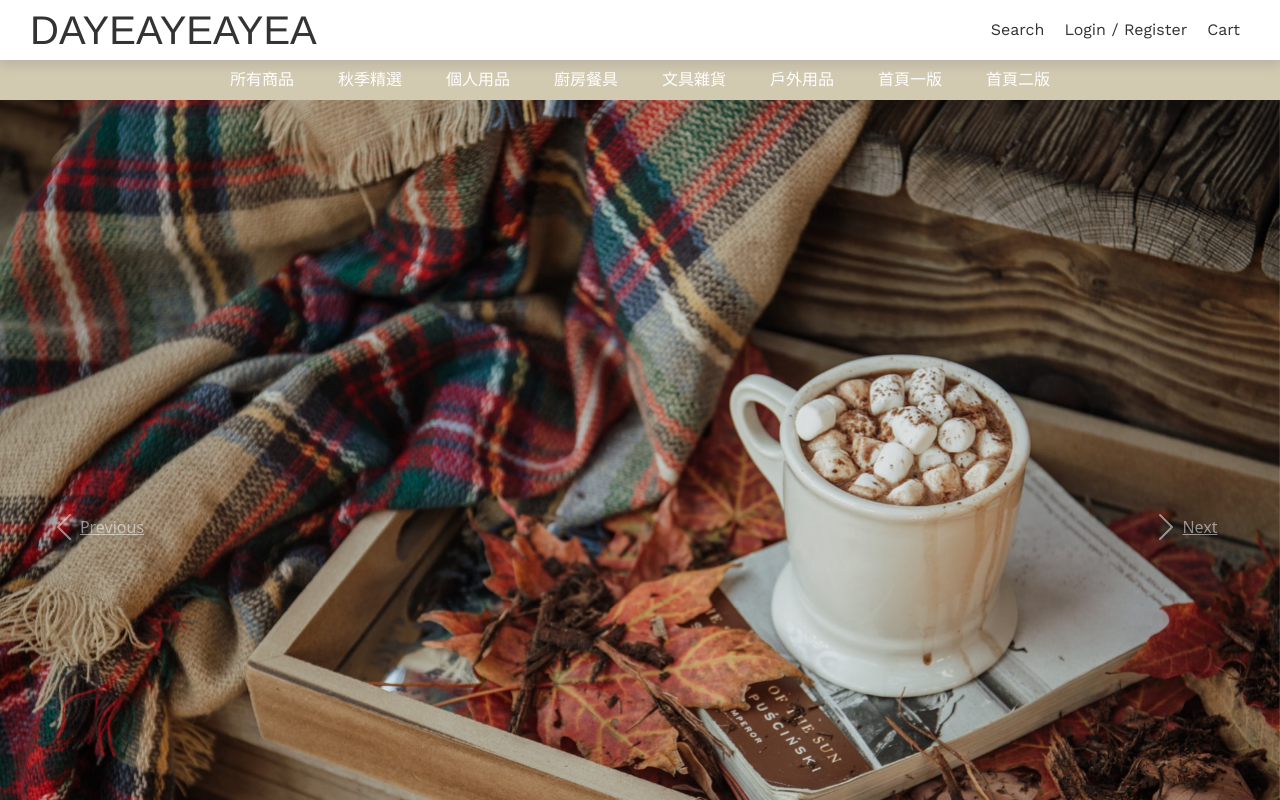
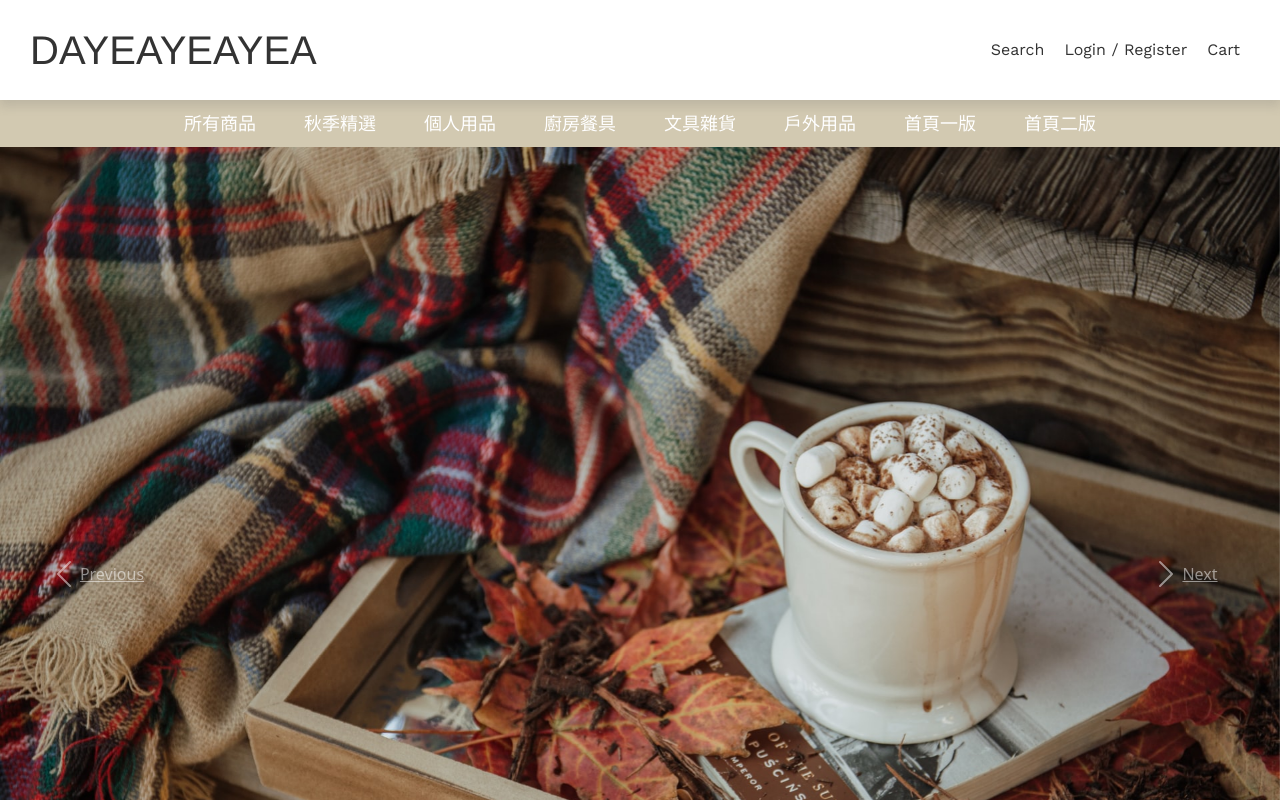
Before and after one commit to jackielin7789978/DAYEAYEAYEA_demo, a React (Create React App) app: page /#/2 in a window 1280 px wide. Shown: the top 800 px of the page. Built offline with nearby package versions, Linux system fonts and the light colour scheme.

Commit message:
adjust Navbar & Navbar2

```diff
--- a/src/components/Navbar.js
+++ b/src/components/Navbar.js
@@ -8,7 +8,7 @@ const NavbarWrapper = styled.div`
 `;
 const TopContainer = styled.div`
   color: ${COLOR["text-light"]};
-  background: ${COLOR.warm_2};
+  background: ${COLOR.warm_3};
 `;
 const Wrapper = styled.div`
   max-width: 1680px;
@@ -21,7 +21,7 @@ const Icons = styled.div`
   display: flex;
 `;
 const Icon = styled.div`
-  padding: 10px 20px;
+  padding: 4px 16px;
   cursor: pointer;
   transition: all 0.2s;
   &:hover {
@@ -35,7 +35,7 @@ const BottomContainer = styled.div`
   background: #fff;
   position: relative;
   z-index: 2;
-  padding: 20px 0 15px;
+  padding: 25px 0 20px;
   box-shadow: 0px 5px 10px 1px rgba(100, 100, 100, 0.2);
 `;
 const LOGO = styled.div`
--- a/src/components/Navbar2.js
+++ b/src/components/Navbar2.js
@@ -9,6 +9,7 @@ const NavbarWrapper = styled.div`
 const TopContainer = styled.div`
   color: ${COLOR["text-dark"]};
   position: relative;
+  padding: 20px 0px;
   z-index: 2;
   box-shadow: 0px 5px 10px 1px rgba(100, 100, 100, 0.2);
 `;
@@ -33,8 +34,9 @@ const Icon = styled.div`
 `;
 const BottomContainer = styled.div`
   display: flex;
-  justify-content: center;
+  justify-content: space-around;
   align-items: center;
+  padding: 0 160px;
   background: ${COLOR.warm_3};
 `;
 const LOGO = styled.div`
@@ -45,8 +47,8 @@ const LOGO = styled.div`
 const PageLink = styled(Link)`
   text-decoration: none;
   cursor: pointer;
-  padding: 8px 22px;
-  font-size: 16px;
+  padding: 10px 20px;
+  font-size: 18px;
   color: ${COLOR["text-light"]};
   &:hover {
     color: ${COLOR.warm_4};
```
